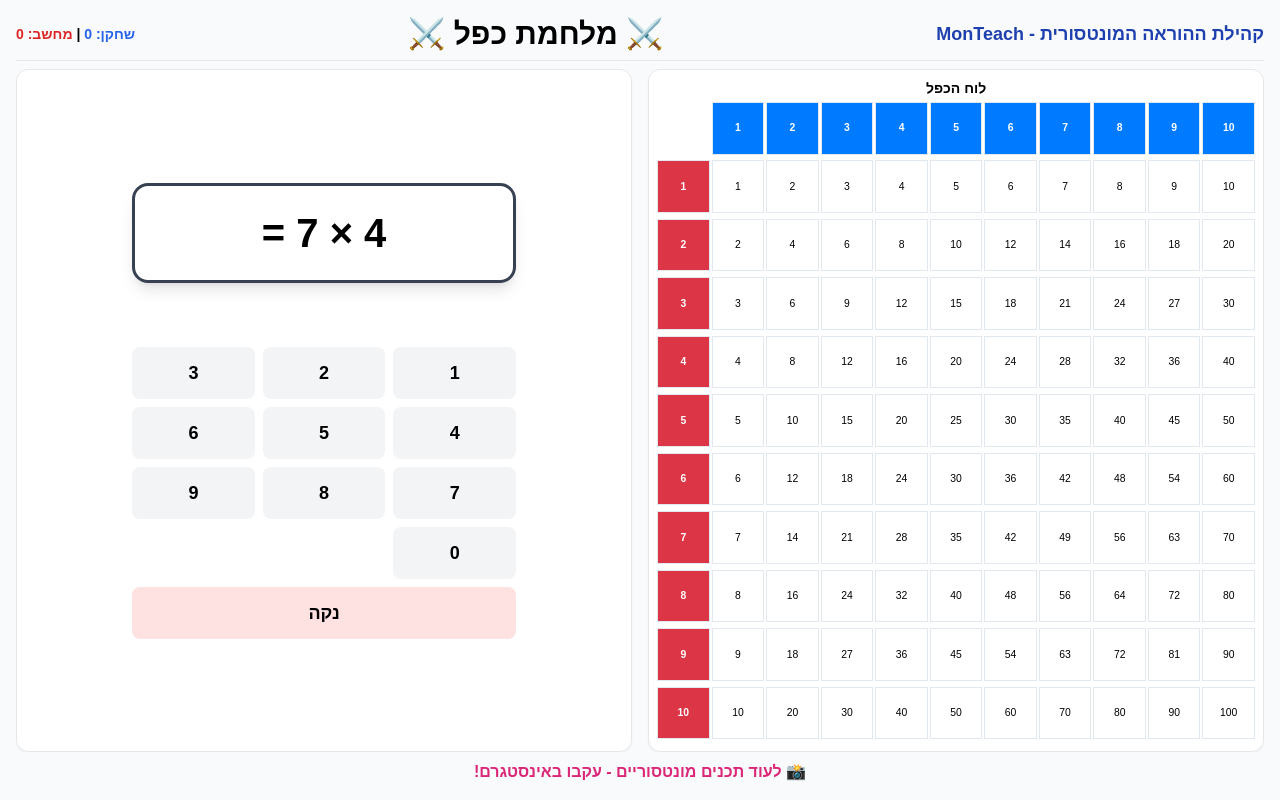
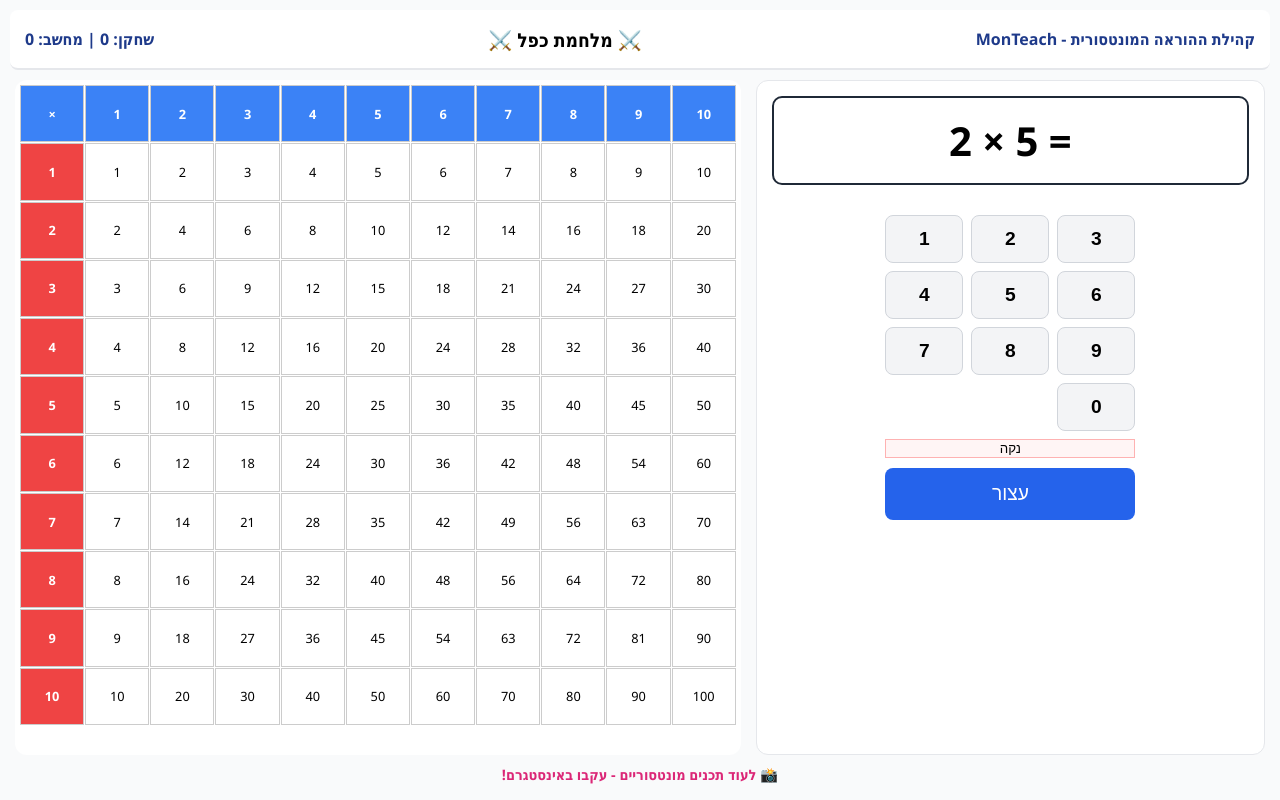
Before and after one commit to tslilsela/War-Multiplication-Game, a plain HTML site: page index.html in a window 1280 px wide. Both pictures are taken after a click on the button "התחל משחק". Drawn offline with nearby package versions, Linux system fonts and the light colour scheme.

Commit message:
Add files via upload

```diff
--- a/index.html
+++ b/index.html
@@ -1,177 +1,210 @@
 <!DOCTYPE html>
-<html lang="he" dir="rtl" class="h-full">
+<html lang="he" dir="rtl">
 <head>
     <meta charset="UTF-8">
     <meta name="viewport" content="width=device-width, initial-scale=1.0">
     <title>מלחמת כפל - MonTeach</title>
-    <script src="https://cdn.tailwindcss.com"></script>
     <style>
-        body { height: 100vh; overflow: hidden; margin: 0; display: flex; flex-direction: column; font-family: sans-serif; }
-        .grid-cell { aspect-ratio: 1/1; display: flex; align-items: center; justify-content: center; font-size: 0.65rem; border: 0.5px solid #e2e8f0; }
-        .header-blue { background-color: #007bff; color: white; }
-        .header-red { background-color: #dc3545; color: white; }
-        .game-card { font-size: 2.5rem; font-weight: 800; display: flex; align-items: center; justify-content: center; height: 100px; border: 3px solid #374151; border-radius: 1rem; }
+        * { box-sizing: border-box; }
+        body {
+            margin: 0; padding: 10px; height: 100vh; display: flex; flex-direction: column;
+            font-family: 'Segoe UI', Tahoma, Geneva, Verdana, sans-serif; overflow: hidden;
+            background-color: #f9fafb;
+        }
+
+        header {
+            flex: 0 0 60px; display: flex; justify-content: space-between; align-items: center;
+            padding: 0 15px; border-bottom: 2px solid #e5e7eb; background: white; border-radius: 8px;
+            margin-bottom: 5px;
+        }
+        h1 { margin: 0; font-size: 1.2rem; display: flex; align-items: center; gap: 8px; }
+        .score { font-weight: bold; color: #1e3a8a; }
+
+        main {
+            flex: 1; display: flex; flex-direction: row; gap: 15px; padding: 5px;
+            overflow: hidden; align-items: stretch;
+        }
+
+        /* Game Area */
+        #game-side {
+            flex: 1; display: flex; flex-direction: column; align-items: center;
+            gap: 15px; background: white; padding: 15px;
+            border-radius: 12px; border: 1px solid #e5e7eb;
+            min-width: 300px;
+        }
+
+        /* Controls wrapper with fixed height to prevent jumping */
+        #controls-wrapper {
+            width: 100%; display: flex; flex-direction: column; align-items: center;
+            min-height: 400px; justify-content: flex-start;
+        }
+
+        #equation-display {
+            font-size: 2.5rem; font-weight: bold; padding: 15px;
+            border: 2px solid #1f2937; border-radius: 10px; width: 100%;
+            text-align: center; direction: ltr; margin-bottom: 15px;
+        }
+
+        #numpad { display: grid; grid-template-columns: repeat(3, 1fr); gap: 8px; width: 100%; max-width: 250px; }
+        .numpad-btn { padding: 12px; font-size: 1.2rem; font-weight: bold; border: 1px solid #d1d5db; border-radius: 8px; background: #f3f4f6; cursor: pointer; }
+        #clear-btn { grid-column: span 3; background: #fff5f5; border: 1px solid #feb2b2; }
+
+        /* Chart Area */
+        #chart-side {
+            flex: 1.5; display: flex; flex-direction: column; align-items: center;
+            overflow: hidden; background: white; padding: 5px; border-radius: 12px;
+        }
+        #chart-grid {
+            display: grid; grid-template-columns: repeat(11, 1fr); gap: 1px;
+            width: 100%; height: 100%; max-height: 80vh; aspect-ratio: 1/1;
+            direction: ltr; /* Force LTR for standard math chart */
+        }
+        .cell {
+            display: flex; align-items: center; justify-content: center; border: 1px solid #ccc;
+            font-size: clamp(0.5rem, 1vw, 0.9rem); background: white;
+        }
+        .header-blue { background: #3b82f6; color: white; font-weight: bold; }
+        .header-red { background: #ef4444; color: white; font-weight: bold; }
+
+        footer { flex: 0 0 30px; text-align: center; font-size: 0.9rem; font-weight: bold; color: #db2777; padding-top: 5px; }
+
+        button#start-btn, button#stop-btn {
+            padding: 15px 40px; font-size: 1.2rem; background: #2563eb; color: white;
+            border: none; border-radius: 8px; cursor: pointer; width: 100%; max-width: 250px;
+        }
+        #stop-btn { background: #dc2626; margin-top: 10px; }
     </style>
 </head>
-<body class="bg-gray-50 p-2 md:p-4">
+<body>
 
-    <header class="flex justify-between items-center pb-2 border-b mb-2">
-        <a href="https://monteach.co.il/" target="_blank" class="text-blue-800 font-bold text-sm md:text-lg hover:underline">
-            קהילת ההוראה המונטסורית - MonTeach
-        </a>
-        <h1 class="text-xl md:text-3xl font-bold flex items-center gap-2">
-            ⚔️ מלחמת כפל ⚔️
-        </h1>
-        <div class="text-sm font-bold">
-            <span class="text-blue-600">שחקן: <span id="p-score">0</span></span> |
-            <span class="text-red-600">מחשב: <span id="c-score">0</span></span>
-        </div>
+    <header>
+        <a href="https://monteach.co.il/" target="_blank" style="text-decoration:none; color:#1e3a8a; font-weight:bold;">קהילת ההוראה המונטסורית - MonTeach</a>
+        <h1>⚔️ מלחמת כפל ⚔️</h1>
+        <div class="score" id="score">שחקן: 0 | מחשב: 0</div>
     </header>
 
-    <main class="flex-grow flex flex-col md:flex-row gap-4 overflow-hidden">
-
-        <!-- Multiplication Chart (LTR) -->
-        <div class="w-full md:w-1/2 flex flex-col bg-white p-2 rounded-xl shadow-sm border border-gray-200 overflow-hidden">
-            <h2 class="text-center font-bold text-sm mb-1">לוח הכפל</h2>
-            <div id="chart" class="grid grid-cols-11 gap-0.5 flex-grow" style="direction: ltr;">
-                <!-- Chart injected by JS -->
+    <main>
+        <div id="game-side">
+            <div id="equation-display" style="font-size: 1.5rem;">לחץ על התחל</div>
+            <div id="controls-wrapper">
+                <button id="start-btn">התחל משחק</button>
+                <div id="numpad" style="display:none;"></div>
+                <button id="stop-btn" style="display:none;">עצור</button>
             </div>
         </div>
 
-        <!-- Game Panel -->
-        <div class="w-full md:w-1/2 flex flex-col bg-white p-4 rounded-xl shadow-sm border border-gray-200 items-center justify-center gap-4">
-            <div id="card" class="game-card w-full max-w-sm shadow-lg text-center">
-                לחץ על התחל
-            </div>
-            <div id="feedback" class="h-8 font-bold text-xl"></div>
-
-            <!-- Controls -->
-            <button id="start-btn" class="bg-blue-600 text-white px-8 py-4 rounded-xl text-xl font-bold hover:bg-blue-700 transition w-full max-w-sm">התחל משחק</button>
-
-            <div id="numpad" class="grid grid-cols-3 gap-2 w-full max-w-sm hidden">
-                <!-- Numpad injected by JS -->
-            </div>
+        <div id="chart-side">
+            <div id="chart-grid"></div>
         </div>
-
     </main>
 
-    <footer class="pt-2 text-center">
-        <a href="https://www.instagram.com/montessori.teaching/" target="_blank" class="text-pink-600 font-bold hover:underline">
+    <footer>
+        <a href="https://www.instagram.com/montessori.teaching/" target="_blank" style="color:inherit; text-decoration:none;">
             📸 לעוד תכנים מונטסוריים - עקבו באינסטגרם!
         </a>
     </footer>
 
     <script>
-        let deck = [];
-        let currentIndex = 0;
-        let player = 0;
-        let computer = 0;
-        let userAnswer = "";
-        let timer;
-        const TIME_LIMIT = 5000;
+        let scoreP = 0, scoreC = 0, currentAnswer = 0, gameActive = false, timer, a, b;
+        const equationEl = document.getElementById('equation-display');
+        const numpadEl = document.getElementById('numpad');
+        const startBtn = document.getElementById('start-btn');
+        const stopBtn = document.getElementById('stop-btn');
+        const scoreEl = document.getElementById('score');
 
-        const cardDisplay = document.getElementById('card');
-        const feedbackDisplay = document.getElementById('feedback');
-        const pScore = document.getElementById('p-score');
-        const cScore = document.getElementById('c-score');
-        const numpad = document.getElementById('numpad');
-        const startBtn = document.getElementById('start-btn');
-
-        function initDeck() {
-            deck = [];
-            for(let i=1; i<=10; i++) {
-                for(let j=1; j<=10; j++) deck.push({a: i, b: j, res: i*j});
-            }
-            deck.sort(() => Math.random() - 0.5);
-            currentIndex = 0; player = 0; computer = 0;
-            updateScore();
+        // Init Chart (LTR Force)
+        const chart = document.getElementById('chart-grid');
+        chart.innerHTML = '<div class="cell header-blue">×</div>';
+        for(let i=1; i<=10; i++) chart.innerHTML += `<div class="cell header-blue">${i}</div>`;
+        for(let i=1; i<=10; i++) {
+            chart.innerHTML += `<div class="cell header-red">${i}</div>`;
+            for(let j=1; j<=10; j++) chart.innerHTML += `<div class="cell">${i*j}</div>`;
         }
 
-        function updateScore() {
-            pScore.innerText = player;
-            cScore.innerText = computer;
-        }
+        // Init Numpad
+        const keys = [3,2,1, 6,5,4, 9,8,7, 0];
+        keys.forEach(k => {
+            const btn = document.createElement('button');
+            btn.className = 'numpad-btn';
+            btn.innerText = k;
+            btn.onclick = () => handleInput(k);
+            numpadEl.appendChild(btn);
+        });
+        const clearBtn = document.createElement('button');
+        clearBtn.id = 'clear-btn';
+        clearBtn.innerText = 'נקה';
+        clearBtn.onclick = () => { currentInput = ""; equationEl.innerText = `${a} × ${b} = `; };
+        numpadEl.appendChild(clearBtn);
 
-        function buildChart() {
-            const chart = document.getElementById('chart');
-            chart.innerHTML = '';
-            chart.appendChild(document.createElement('div')); // Corner
-            for(let i=1; i<=10; i++) { const h=document.createElement('div'); h.className='grid-cell font-bold header-blue'; h.innerText=i; chart.appendChild(h); }
-            for(let r=1; r<=10; r++) {
-                const rh = document.createElement('div'); rh.className='grid-cell font-bold header-red'; rh.innerText=r; chart.appendChild(rh);
-                for(let c=1; c<=10; c++) {
-                    const cell = document.createElement('div'); cell.className='grid-cell bg-white'; cell.innerText=r*c; chart.appendChild(cell);
-                }
+        let currentInput = "";
+        function handleInput(val) {
+            if(!gameActive) return;
+            currentInput += val;
+            equationEl.innerText = `${a} × ${b} = ${currentInput}`;
+
+            if(parseInt(currentInput) === currentAnswer) {
+                gameActive = false; // Stop input
+                scoreP++;
+                equationEl.innerText = "צדקת! הקלף שלך! 🎉";
+                winRound();
+            } else if (currentInput.length >= String(currentAnswer).length) {
+                // Wrong answer - CPU wins card
+                gameActive = false;
+                scoreC++;
+                equationEl.innerText = `המחשב צדק, התשובה היא ${currentAnswer} 😞`;
+                winRound();
             }
         }
 
-        [1,2,3,4,5,6,7,8,9,0].forEach(n => {
-            const btn = document.createElement('button');
-            btn.className = "bg-gray-100 p-3 rounded-lg font-bold text-lg hover:bg-blue-100 transition";
-            btn.innerText = n;
-            btn.onclick = () => handleInput(n);
-            numpad.appendChild(btn);
-        });
-        const clearBtn = document.createElement('button');
-        clearBtn.className = "bg-red-100 p-3 rounded-lg font-bold text-lg col-span-3";
-        clearBtn.innerText = "נקה";
-        clearBtn.onclick = () => { userAnswer = ""; updateCardView(); };
-        numpad.appendChild(clearBtn);
+        function nextRound() {
+            a = Math.floor(Math.random()*10)+1;
+            b = Math.floor(Math.random()*10)+1;
+            currentAnswer = a * b;
+            currentInput = "";
+            gameActive = true;
+            equationEl.style.fontSize = "2.5rem";
+            equationEl.innerText = `${a} × ${b} = `;
+            scoreEl.innerText = `שחקן: ${scoreP} | מחשב: ${scoreC}`;
 
-        function updateCardView() {
-            if (currentIndex >= deck.length) { cardDisplay.innerText = "המשחק נגמר!"; return; }
-            // Fixed equation format a x b =
-            cardDisplay.innerText = `${deck[currentIndex].a} × ${deck[currentIndex].b} = ${userAnswer}`;
+            clearTimeout(timer);
+            timer = setTimeout(() => {
+                if(gameActive) {
+                    gameActive = false;
+                    scoreC++;
+                    equationEl.innerText = `המחשב הקדים! התשובה היא ${currentAnswer} ⏱️`;
+                    winRound();
+                }
+            }, 5000);
         }
 
-        function handleInput(num) {
-            userAnswer += num;
-            updateCardView();
-            const currentCard = deck[currentIndex];
-            if (parseInt(userAnswer) === currentCard.res) nextRound(true);
-            else if (userAnswer.length >= String(currentCard.res).length) nextRound(false);
-        }
-
-        function nextRound(isCorrect) {
+        function winRound() {
             clearTimeout(timer);
-            if (isCorrect) {
-                player++;
-                feedbackDisplay.innerText = "צדקת!";
-                feedbackDisplay.className = "h-8 font-bold text-xl text-green-600";
-            } else {
-                computer++;
-                feedbackDisplay.innerText = "נסה שוב";
-                feedbackDisplay.className = "h-8 font-bold text-xl text-red-600";
-            }
-            updateScore();
-            currentIndex++;
-            userAnswer = "";
-
-            if (currentIndex < deck.length) {
-                setTimeout(() => {
-                    feedbackDisplay.innerText = "";
-                    updateCardView();
-                    startTimer();
-                }, 1000);
-            } else {
-                cardDisplay.innerText = "נגמרו הקלפים!";
-            }
-        }
-
-        function startTimer() {
-            clearTimeout(timer);
-            timer = setTimeout(() => nextRound(false), TIME_LIMIT);
+            scoreEl.innerText = `שחקן: ${scoreP} | מחשב: ${scoreC}`;
+            // Delay next card
+            setTimeout(() => { if(stopBtn.style.display === 'block') nextRound(); }, 1500);
         }
 
         startBtn.onclick = () => {
-            startBtn.classList.add('hidden');
-            numpad.classList.remove('hidden');
-            initDeck();
-            updateCardView();
-            startTimer();
+            gameActive = true;
+            startBtn.style.display = 'none';
+            stopBtn.style.display = 'block';
+            numpadEl.style.display = 'grid';
+            scoreP = 0; scoreC = 0;
+            equationEl.style.fontSize = "1.5rem";
+            equationEl.innerText = "המשחק מתחיל! מי יפתור את התרגיל ראשון?";
+            setTimeout(nextRound, 1500);
         };
 
-        buildChart();
+        stopBtn.onclick = () => {
+            gameActive = false;
+            startBtn.style.display = 'block';
+            stopBtn.style.display = 'none';
+            numpadEl.style.display = 'none';
+            equationEl.innerText = "לחץ על התחל";
+            clearTimeout(timer);
+            scoreP = 0; scoreC = 0;
+            scoreEl.innerText = `שחקן: ${scoreP} | מחשב: ${scoreC}`;
+        };
     </script>
 </body>
 </html>
```
